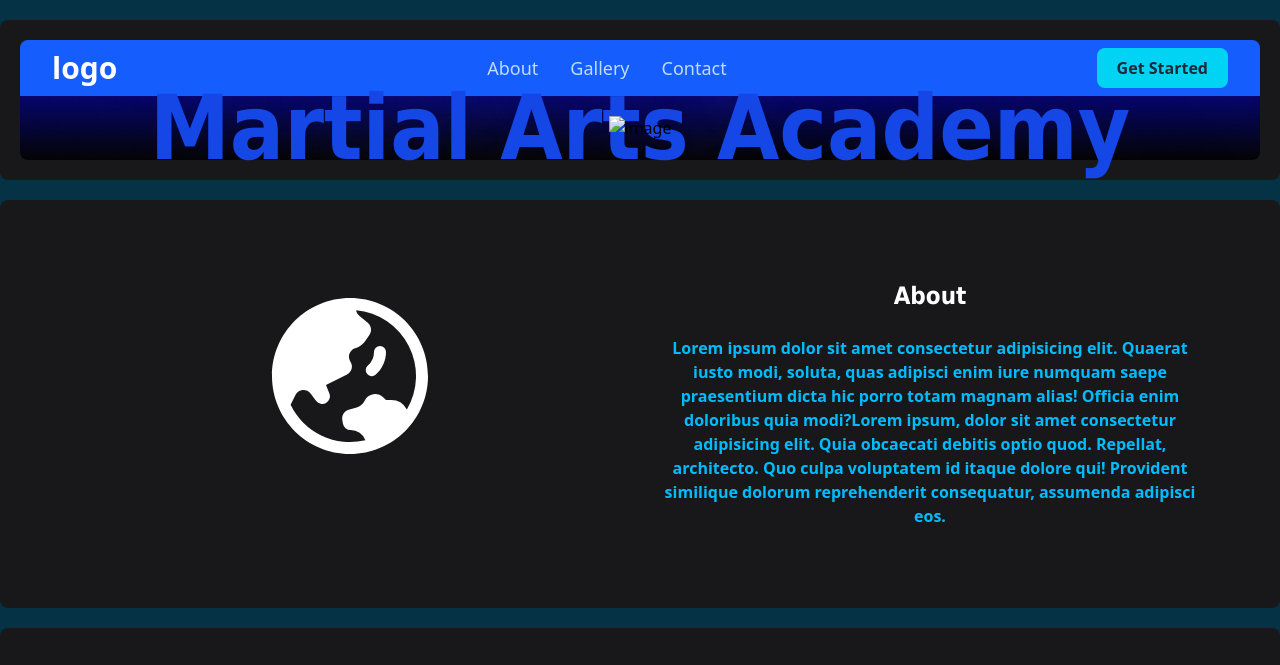
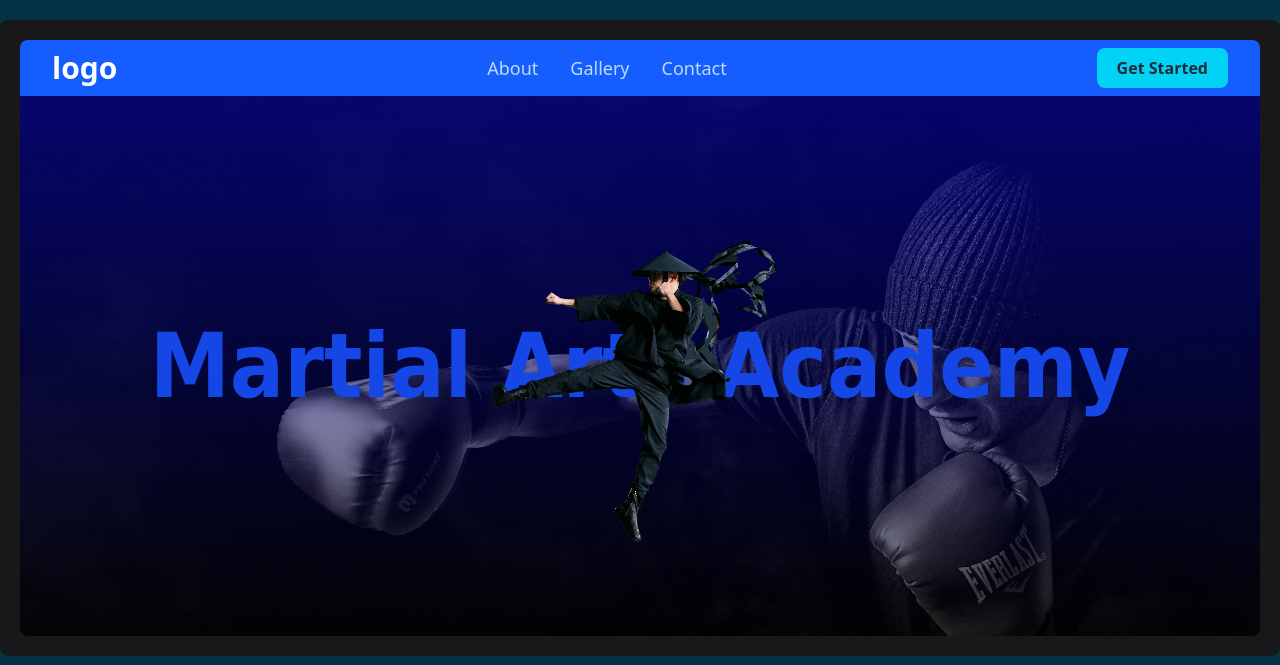
Before and after one commit to kalki1998/tailwind-project, a plain HTML site: page index.html in a window 1280 px wide. Shown: the top 665 px of the page. Drawn offline with nearby package versions, Linux system fonts and the light colour scheme; files that its build step writes are made by us from their sources; files whose address does not match are found by name.

Commit message:
Update index.html

```diff
--- a/index.html
+++ b/index.html
@@ -49,7 +49,7 @@ header .hero{
     </div>
     <!-- Hero section -->
     <div class="hero relative bg-zinc-900 flex flex-col md:flex-row justify-center items-center py-5 px-3 rounded-b-lg">
-      <img src="./src/images/pic2.png" class="relative z-10 w-full md:w-auto" alt="image">
+      <img src="./images/pic2.png" class="relative z-10 w-full md:w-auto" alt="image">
       <h1 class="text-[10vw] md:text-[7vw] text-blue-700 text-center absolute font-extrabold font-[tahoma]">
         Martial Arts Academy
       </h1>
```
